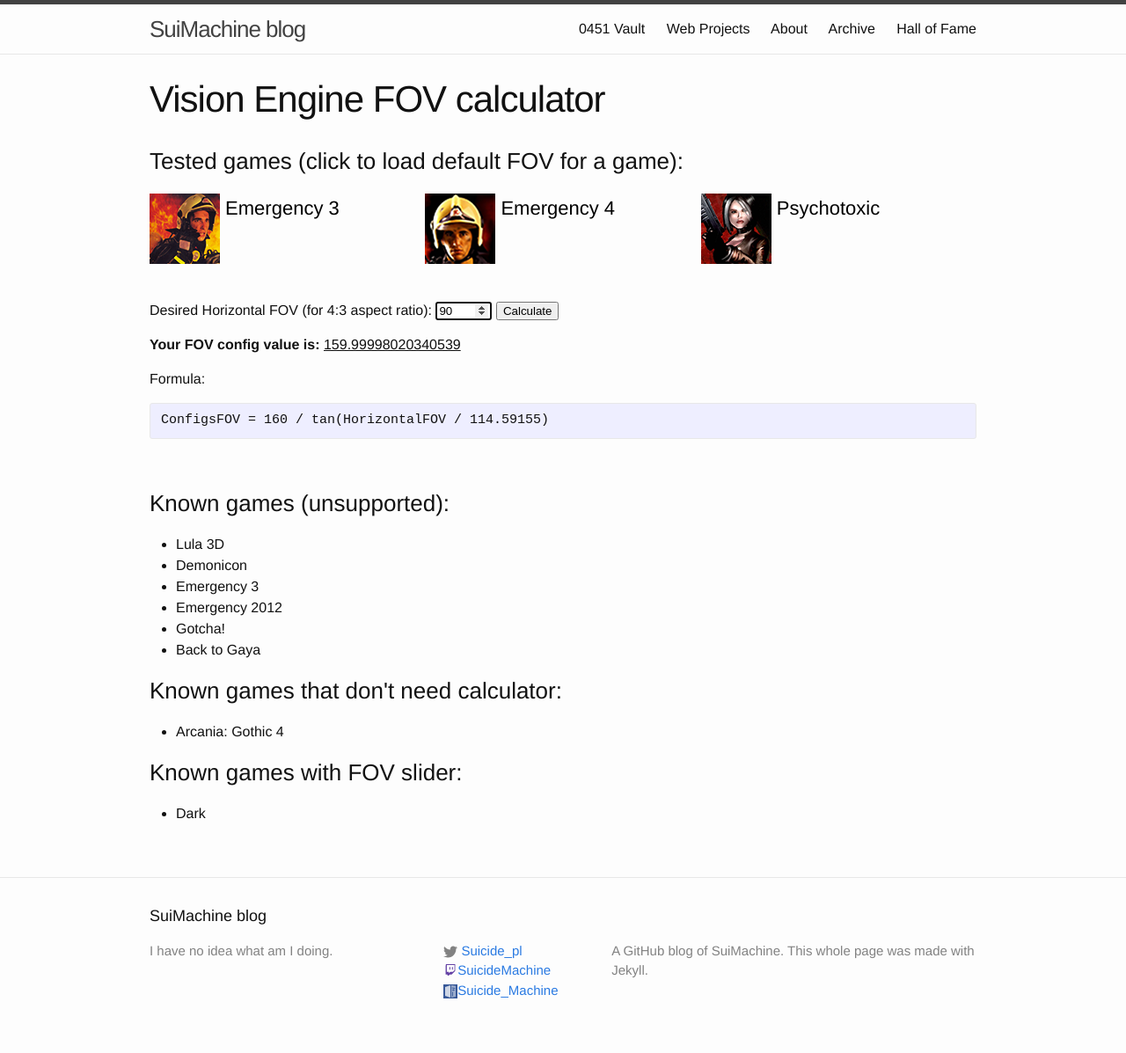
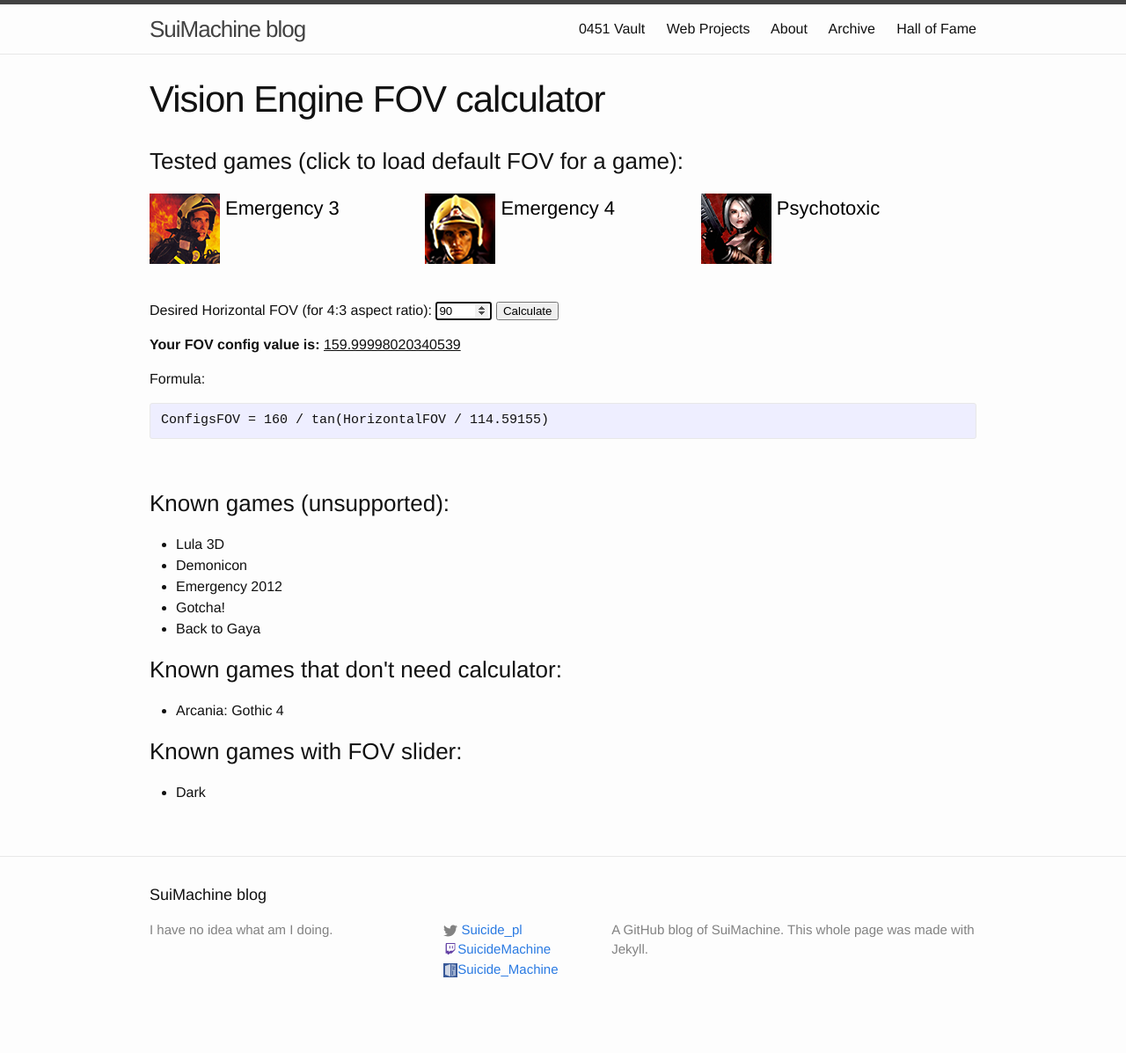
Before and after one commit to SuiMachine/SuiMachine.github.io, a Jekyll site: the page built from web_projects/vision_engine_fov_calculator.md, in a window 1280 px wide. Shown: the whole page at 88% size. Built offline with Jekyll 4.4.1, drawn with Linux system fonts in a browser that asks for light colours; after the commit the page ends 1173 px from its top, so only the background shows below that.

Commit message:
Removed supported from unsupported

```diff
--- a/web_projects/vision_engine_fov_calculator.md
+++ b/web_projects/vision_engine_fov_calculator.md
@@ -67,7 +67,6 @@ Formula:
 <h3>Known games (unsupported):</h3>
 * Lula 3D
 * Demonicon
-* Emergency 3
 * Emergency 2012
 * Gotcha!
 * Back to Gaya
```
